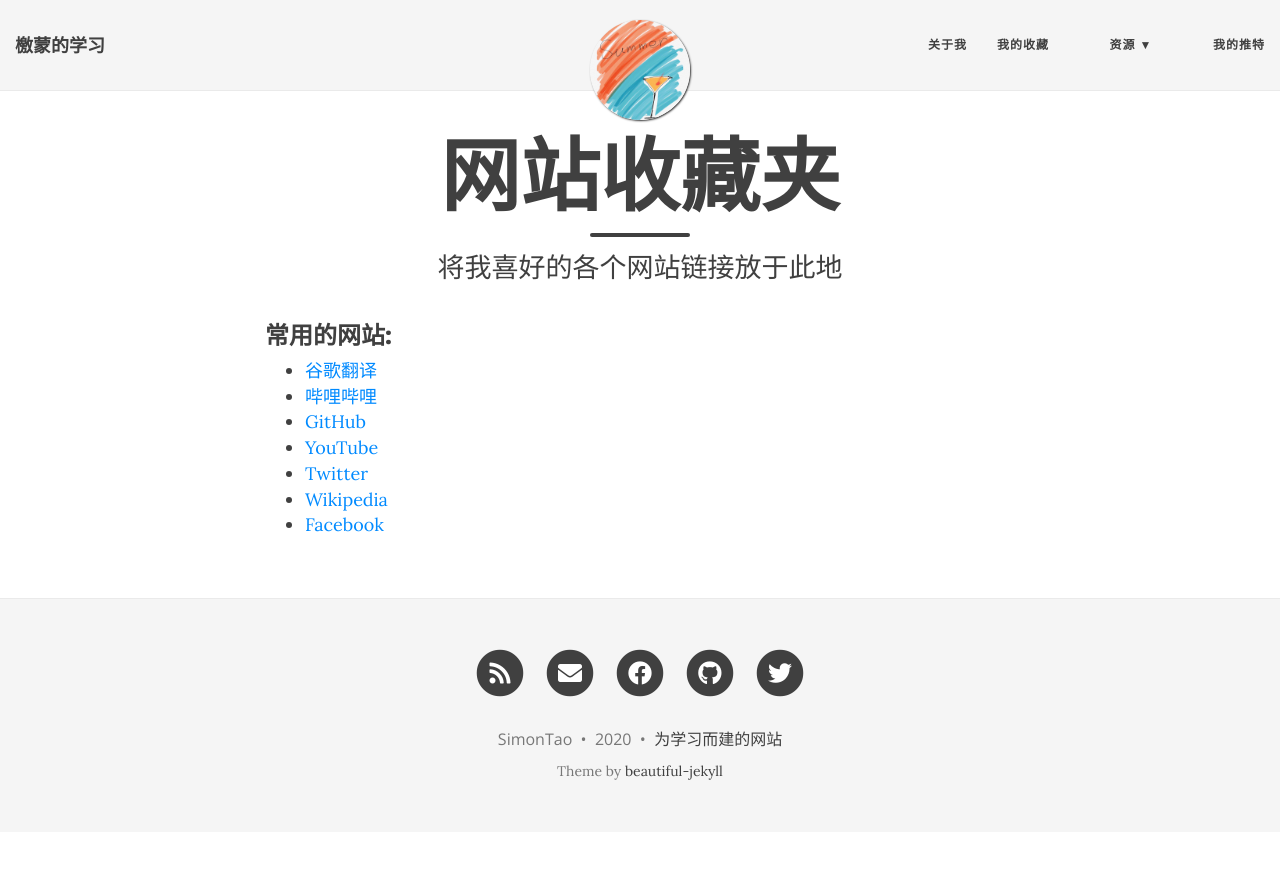
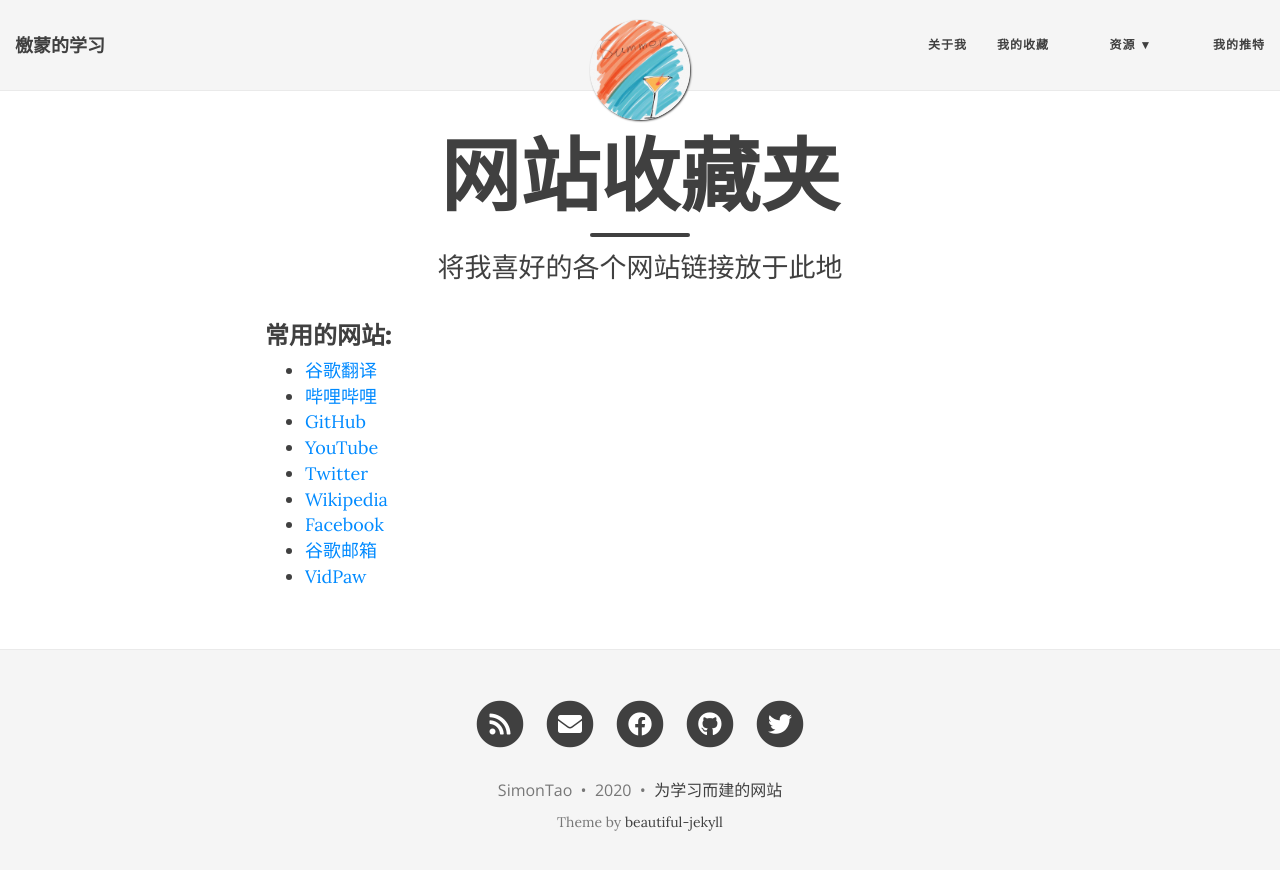
Before and after one commit to SimonTao0831/SimonTao0831.github.io, a Jekyll site: the page built from myfavorite.md, in a window 1280 px wide. Shown: the top 870 px of the page. Built offline with Jekyll 4.4.1, drawn with Linux system fonts in a browser that asks for light colours; nearby versions of some CDN libraries.

Commit message:
Update myfavorite.md

```diff
--- a/myfavorite.md
+++ b/myfavorite.md
@@ -13,3 +13,5 @@
 - [Twitter](https://twitter.com/home)
 - [Wikipedia](https://www.wikipedia.org/)
 - [Facebook](https://www.facebook.com/)
+- [谷歌邮箱](https://mail.google.com/mail/u/0/#inbox)
+- [VidPaw](https://www.vidpaw.com/en/)
```
